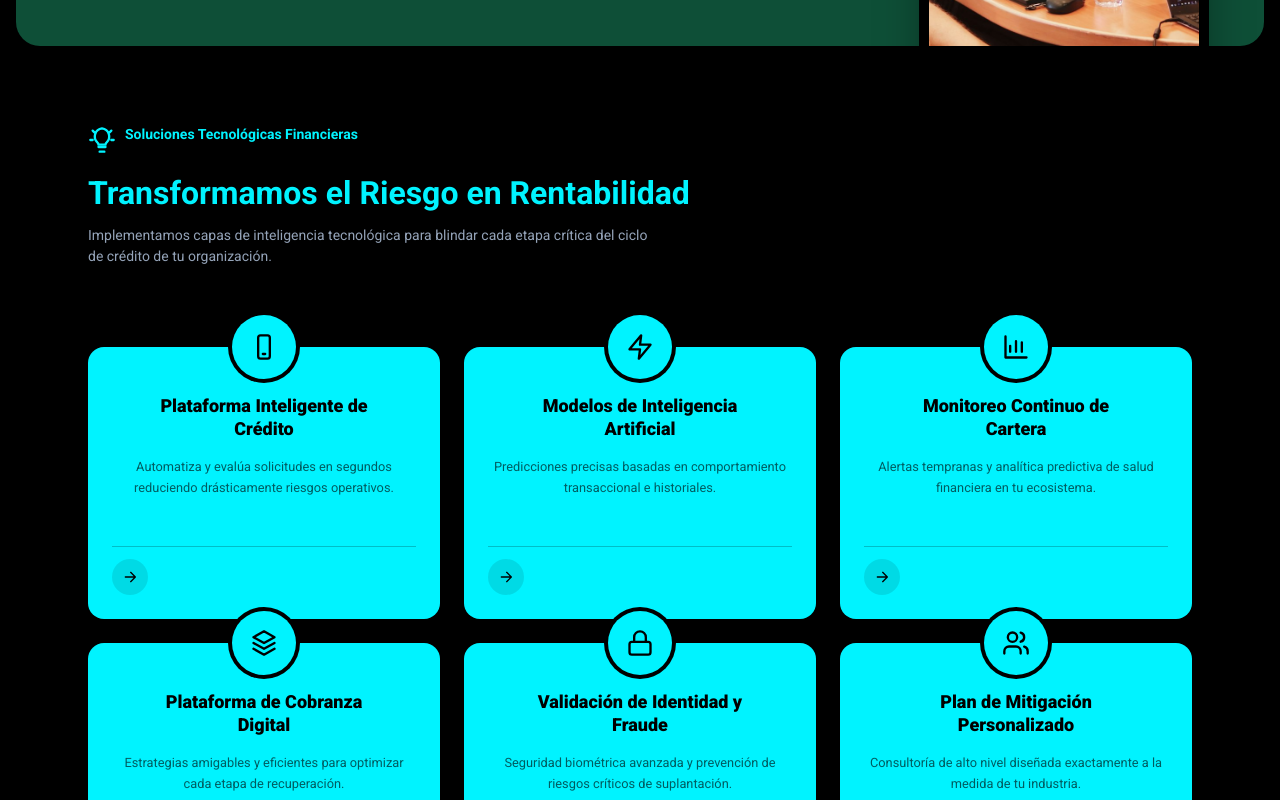
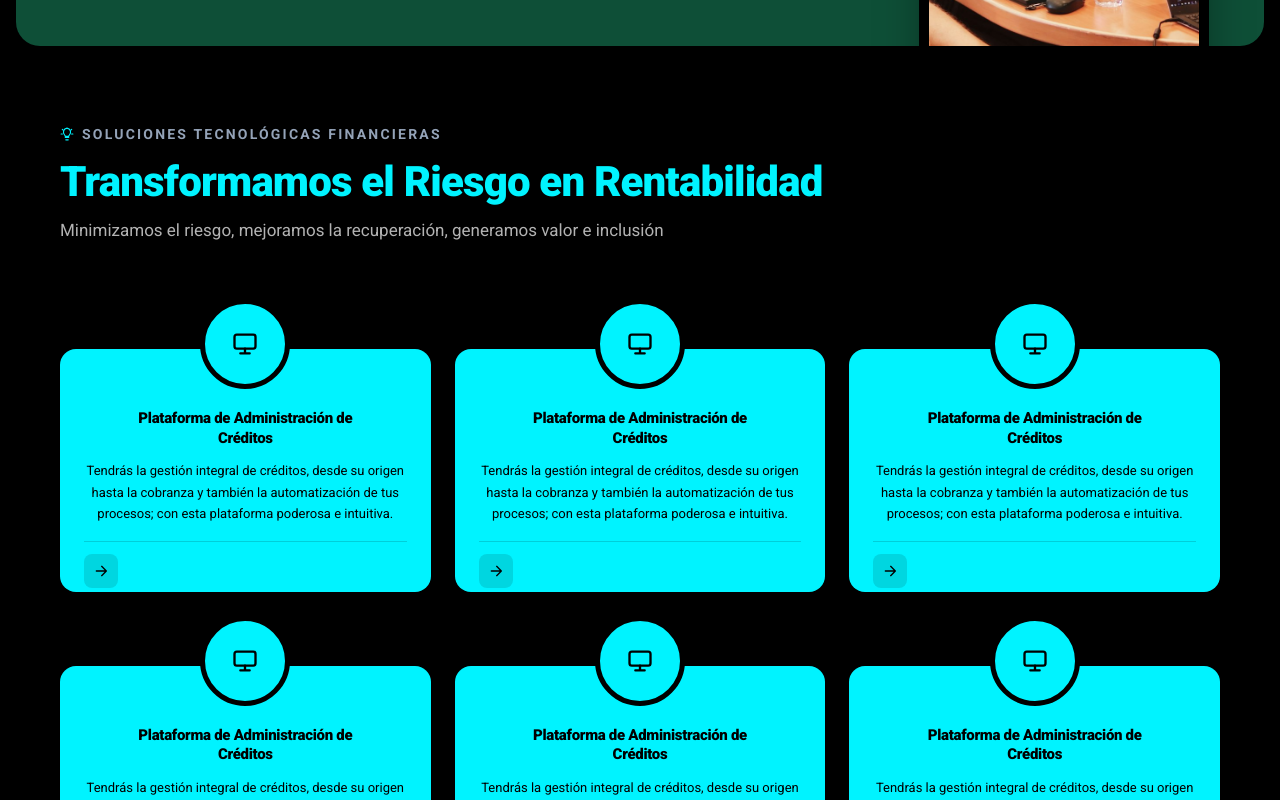
Before and after one commit to Dyogho/bantiax-component, a React (Vite) app: page / in a window 1280 px wide. Shown: the part 2020-2820 px from the top of the page. Built offline with nearby package versions, Linux system fonts and the light colour scheme.

Commit message:
feat(legacy-tech): refine tech solutions section

```diff
--- a/src/components/icon/icon.tsx
+++ b/src/components/icon/icon.tsx
@@ -23,6 +23,7 @@ const ICON_NAME = {
   CHECK_CIRCLE: 'check-circle',
   LAYERS: 'layers',
   SMARTPHONE: 'smartphone',
+  DEVICE_DESKTOP: 'device-desktop',
   ZAP: 'zap',
   BAR_CHART: 'bar-chart',
   LOCK: 'lock',
@@ -143,6 +144,12 @@ const ICON_PATHS: Record<IconName, ReactNode> = {
       <path d="M11 18h2" />
     </>
   ),
+  'device-desktop': (
+    <>
+      <rect x="3" y="4" width="18" height="12" rx="2" />
+      <path d="M8 20h8M12 16v4" />
+    </>
+  ),
   zap: <path d="M13 2L3 14h9l-1 8 10-12h-9l1-8Z" />,
   'bar-chart': <path d="M3 3v18h18M7 16v-5M12 16V7M17 16v-8" />,
   lock: (
--- a/src/components/solution-card/solution-card.module.css
+++ b/src/components/solution-card/solution-card.module.css
@@ -1,44 +1,48 @@
 .solutionCard {
   position: relative;
   max-width: none;
-  min-height: 100%;
+  height: 15.1573125rem;
+  min-height: auto;
   align-items: center;
-  gap: 1rem;
-  margin-top: 2rem;
-  padding: 3rem 1.5rem 1.5rem;
+  gap: 0;
+  margin-top: 3.125rem;
+  padding: 3.75rem 1.5rem 1.5rem;
   text-align: center;
 }
 
 .iconCircle {
   position: absolute;
-  top: 0;
+  top: -3.125rem;
   left: 50%;
-  display: inline-flex;
-  width: 4rem;
-  height: 4rem;
+  display: flex;
   align-items: center;
   justify-content: center;
+  width: 5.625rem;
+  height: 5.625rem;
+  border: 0.3125rem solid #000;
   border-radius: 50%;
   color: var(--text-black);
   background: var(--color-primary);
-  box-shadow: 0 0 0 0.25rem var(--bg-dark);
-  transform: translate(-50%, -50%);
+  transform: translateX(-50%);
 }
 
 .title {
-  max-width: 15rem;
-  margin: 0;
-  color: var(--text-black);
-  font-size: 1.125rem;
+  width: min(100%, 17.0041875rem);
+  margin: 0 0 0.75rem;
+  color: #000;
+  font-size: 0.9375rem;
   font-weight: 800;
-  line-height: 1.25;
+  line-height: 1.3;
+  letter-spacing: -0.02em;
   text-align: center;
 }
 
 .description {
+  flex: 1;
+  width: min(100%, 20.1666875rem);
   margin: 0;
-  color: rgba(0, 0, 0, 0.62);
-  font-size: 0.8rem;
+  color: #000;
+  font-size: 0.8125rem;
   line-height: 1.65;
   text-align: center;
 }
@@ -46,30 +50,28 @@
 .footer {
   display: flex;
   width: 100%;
-  flex-direction: column;
-  align-items: flex-start;
-  gap: 0.75rem;
-  margin-top: auto;
+  justify-content: flex-start;
+  margin-top: 1rem;
+  padding-top: 0.75rem;
+  border-top: 1px solid rgba(0, 0, 0, 0.15);
 }
 
 .divider {
-  width: 100%;
-  height: 1px;
-  background: rgba(0, 0, 0, 0.22);
+  display: none;
 }
 
 .link {
-  display: inline-flex;
-  width: 2.25rem;
-  height: 2.25rem;
+  display: flex;
+  width: 2.125rem;
+  height: 2.125rem;
   flex-shrink: 0;
   align-items: center;
   justify-content: center;
-  border-radius: 999px;
+  border-radius: 0.5rem;
   color: var(--text-black);
-  background: rgba(0, 0, 0, 0.1);
+  background: rgba(0, 0, 0, 0.12);
   text-decoration: none;
-  transition: transform 0.2s, background-color 0.2s;
+  transition: background 0.2s;
 }
 
 .link:hover,
--- a/src/landing/legacy/data.ts
+++ b/src/landing/legacy/data.ts
@@ -211,43 +211,15 @@ export const techSolutionsSectionData = {
   eyebrowTitle: 'Soluciones Tecnológicas Financieras',
   eyebrowIcon: 'lightbulb' as IconName,
   title: 'Transformamos el Riesgo en Rentabilidad',
-  description:
-    'Implementamos capas de inteligencia tecnológica para blindar cada etapa crítica del ciclo de crédito de tu organización.',
+  description: 'Minimizamos el riesgo, mejoramos la recuperación, generamos valor e inclusión',
   summary: 'Somos creadores de tecnología e infraestructura propia y escalable.',
 }
 
-export const techSolutionCards: IconCard[] = [
-  {
-    title: 'Plataforma Inteligente de Crédito',
-    desc: 'Automatiza y evalúa solicitudes en segundos reduciendo drásticamente riesgos operativos.',
-    icon: 'smartphone',
-  },
-  {
-    title: 'Modelos de Inteligencia Artificial',
-    desc: 'Predicciones precisas basadas en comportamiento transaccional e historiales.',
-    icon: 'zap',
-  },
-  {
-    title: 'Monitoreo Continuo de Cartera',
-    desc: 'Alertas tempranas y analítica predictiva de salud financiera en tu ecosistema.',
-    icon: 'bar-chart',
-  },
-  {
-    title: 'Plataforma de Cobranza Digital',
-    desc: 'Estrategias amigables y eficientes para optimizar cada etapa de recuperación.',
-    icon: 'layers',
-  },
-  {
-    title: 'Validación de Identidad y Fraude',
-    desc: 'Seguridad biométrica avanzada y prevención de riesgos críticos de suplantación.',
-    icon: 'lock',
-  },
-  {
-    title: 'Plan de Mitigación Personalizado',
-    desc: 'Consultoría de alto nivel diseñada exactamente a la medida de tu industria.',
-    icon: 'users',
-  },
-]
+export const techSolutionCards: IconCard[] = Array.from({ length: 6 }, () => ({
+  title: 'Plataforma de Administración de Créditos',
+  desc: 'Tendrás la gestión integral de créditos, desde su origen hasta la cobranza y también la automatización de tus procesos; con esta plataforma poderosa e intuitiva.',
+  icon: 'device-desktop' as IconName,
+}))
 
 // Services section
 export const servicesSectionData = {
--- a/src/landing/legacy/legacy.css
+++ b/src/landing/legacy/legacy.css
@@ -579,8 +579,57 @@
   text-align: left;
 }
 
+.tech-solutions-section {
+  width: 100%;
+  max-width: 75rem;
+  min-height: 908.433px;
+  margin: 5rem auto 2.5rem;
+  padding: 0 1.25rem;
+}
+
 .section-heading-left {
   max-width: 42rem;
+}
+
+.tech-solutions-section .section-heading-left {
+  width: 100%;
+  max-width: none;
+}
+
+.tech-solutions-eyebrow {
+  display: flex;
+  align-items: center;
+  gap: 0.5rem;
+  margin-bottom: 1rem;
+  color: rgba(255, 255, 255, 0.6);
+  font-size: 0.625rem;
+  font-weight: 700;
+  letter-spacing: 0.22em;
+  text-transform: uppercase;
+}
+
+.tech-solutions-title {
+  width: 100%;
+  min-height: 2.8875rem;
+  margin: 0 0 0.75rem;
+  color: var(--color-primary);
+  font-size: clamp(1.625rem, 3.5vw, 2.625rem);
+  font-weight: 900;
+  line-height: 1.1;
+  letter-spacing: -0.02em;
+}
+
+.tech-solutions-eyebrow svg {
+  width: 0.875rem !important;
+  height: 0.875rem !important;
+}
+
+.tech-solutions-subtitle {
+  width: 100%;
+  margin: 0;
+  color: rgba(255, 255, 255, 0.7);
+  font-size: 1.0625rem;
+  line-height: 1.6;
 }
 
 .section-title {
@@ -618,6 +667,14 @@
   padding-top: 3rem;
 }
 
+.tech-solutions-grid {
+  width: 100%;
+  max-width: 72.5rem;
+  min-height: 664.033px;
+  align-items: start;
+  padding-top: 3.4375rem;
+}
+
 .risk-card {
   position: relative;
   padding: 1.5rem;
@@ -652,17 +709,20 @@
   max-width: 36rem;
   align-items: center;
   justify-content: center;
-  margin: 4rem auto 0;
+  margin: 3.125rem auto 0.625rem;
+  padding: 1.5rem 2rem;
+  border: 2px solid var(--color-primary);
+  border-radius: 1rem;
   background: transparent;
   text-align: center;
 }
 
 .risk-summary-card p {
   margin: 0;
-  color: var(--text-main);
-  font-size: 1.25rem;
+  color: #fff;
+  font-size: 1rem;
   font-weight: 700;
-  line-height: 1.35;
+  line-height: 1.5;
 }
 
 .icon-wrapper {
@@ -706,7 +766,7 @@
 }
 
 .services-section {
-  border-top: 1px solid var(--border-color);
+  border-top: 0;
 }
 
 .services-heading {
--- a/src/landing/legacy/pages/tech-solutions-section/tech-solutions-section.tsx
+++ b/src/landing/legacy/pages/tech-solutions-section/tech-solutions-section.tsx
@@ -5,20 +5,21 @@ import { techSolutionCards, techSolutionsSectionData } from '@/landing/legacy/da
 
 function TechSolutionsSection() {
   return (
-    <section id={techSolutionsSectionData.id} className="risk-section">
+    <section id={techSolutionsSectionData.id} className="risk-section tech-solutions-section">
       <div className="section-heading-left">
         <InfoCard
-          className="highlight-text"
+          className="tech-solutions-eyebrow"
           icon={techSolutionsSectionData.eyebrowIcon}
+          iconColor="primary"
           size={INFO_CARD_SIZE.SMALL}
           title={techSolutionsSectionData.eyebrowTitle}
-          titleColor="primary"
+          titleColor="muted"
         />
-        <h2 className="section-title section-title-primary">{techSolutionsSectionData.title}</h2>
-        <p className="section-description section-description-left">{techSolutionsSectionData.description}</p>
+        <h2 className="tech-solutions-title">{techSolutionsSectionData.title}</h2>
+        <p className="tech-solutions-subtitle">{techSolutionsSectionData.description}</p>
       </div>
 
-      <div className="risk-grid">
+      <div className="risk-grid tech-solutions-grid">
         {techSolutionCards.map((card) => (
           <SolutionCard description={card.desc} icon={card.icon} key={card.title} title={card.title} />
         ))}
```
